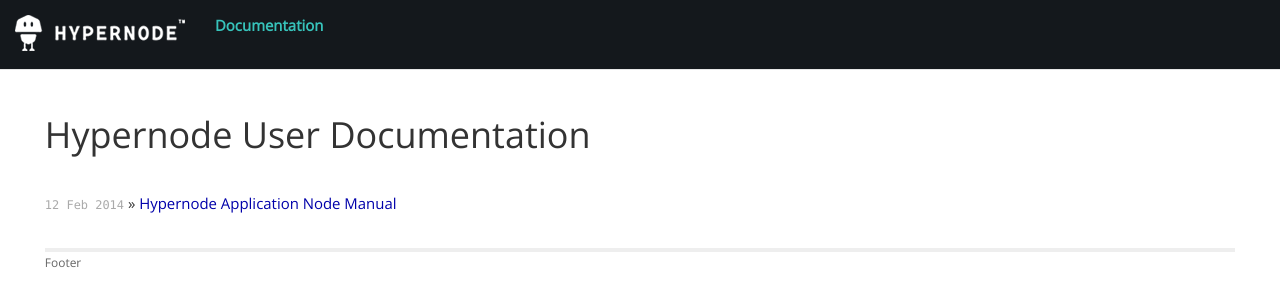
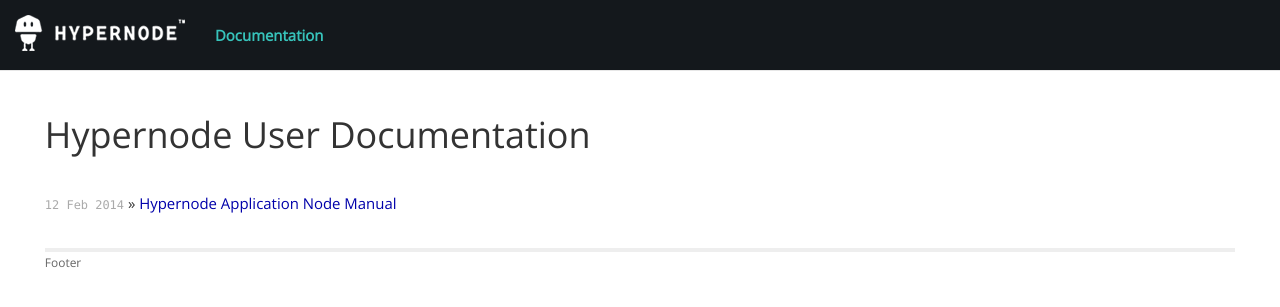
Before and after one commit to damnlie/hypernode.github.io, a Jekyll site: the page built from index.html, in a window 1280 px wide. Shown: the top 307 px of the page. Built offline with Jekyll 4.4.1, drawn with Linux system fonts in a browser that asks for light colours; nearby versions of some CDN libraries; Markdown is read by kramdown in place of the engine named in the settings.

Commit message:
Align text in navbar

```diff
--- a/css/main.css
+++ b/css/main.css
@@ -128,6 +128,11 @@
     min-height: 70px;
 }
 
+.navbar-nav > li > a {
+    padding-top: 25px;
+    padding-bottom: 25px;
+}
+
 .navbar-default .navbar-nav > .active > a {
     background-color: #14181c;
     color: #37c3bb;
```
